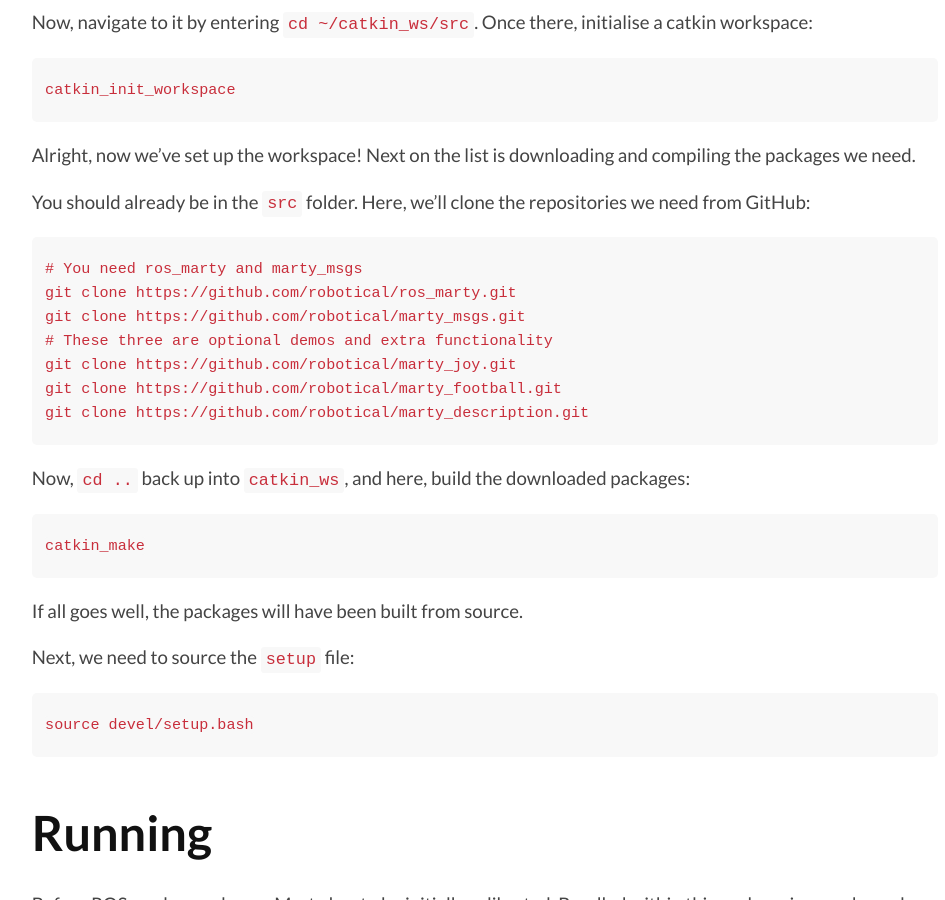
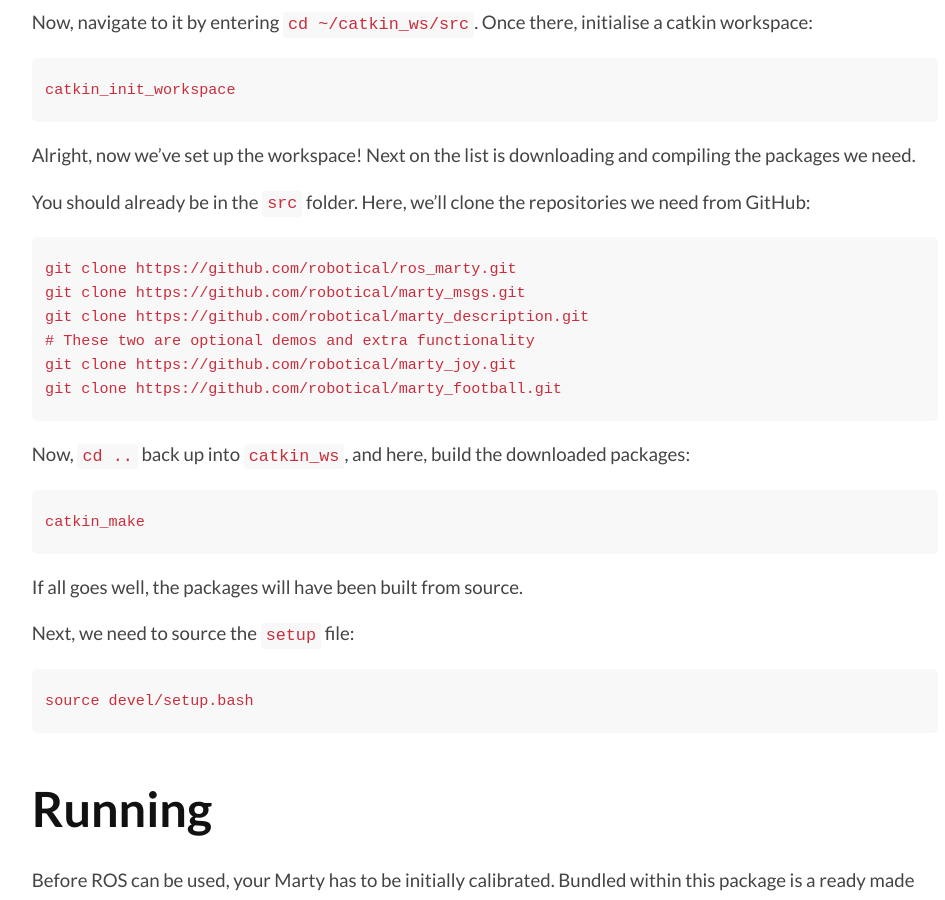
Before and after one commit to robotical/docs.robotical.io, a Jekyll site: the page built from ros/getting_started.md, in a window 1280 px wide and 900 px high, scrolled down 1227 px. Shown: the whole window, without its empty margins (155-1100 px from the left). Built offline with Jekyll 4.4.1, drawn with Linux system fonts in a browser that asks for light colours; nearby versions of some CDN libraries; some web fonts are replaced.

Commit message:
Fix dependencies in ros marty Getting Started guide

```diff
--- a/ros/getting_started.md
+++ b/ros/getting_started.md
@@ -40,13 +40,12 @@
 You should already be in the `src` folder. Here, we'll clone the repositories we need from GitHub:
 
 
-    # You need ros_marty and marty_msgs
     git clone https://github.com/robotical/ros_marty.git
     git clone https://github.com/robotical/marty_msgs.git
-    # These three are optional demos and extra functionality
+    git clone https://github.com/robotical/marty_description.git
+    # These two are optional demos and extra functionality
     git clone https://github.com/robotical/marty_joy.git
     git clone https://github.com/robotical/marty_football.git
-    git clone https://github.com/robotical/marty_description.git
 
 
 Now, `cd ..` back up into `catkin_ws`, and here, build the downloaded packages:
```
